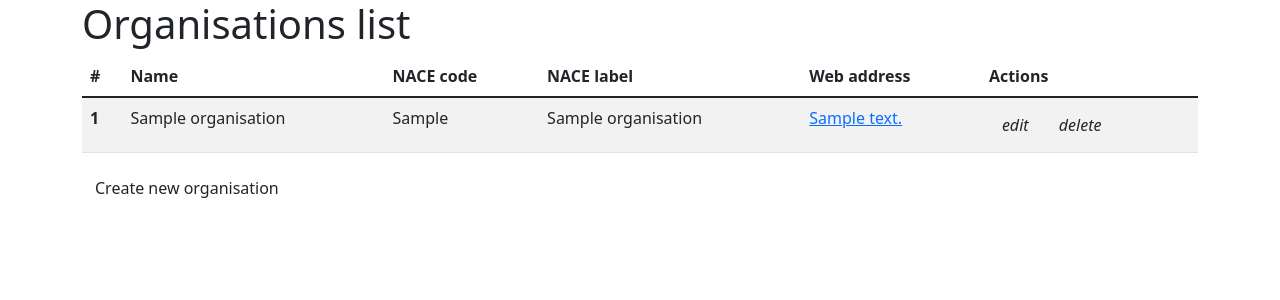
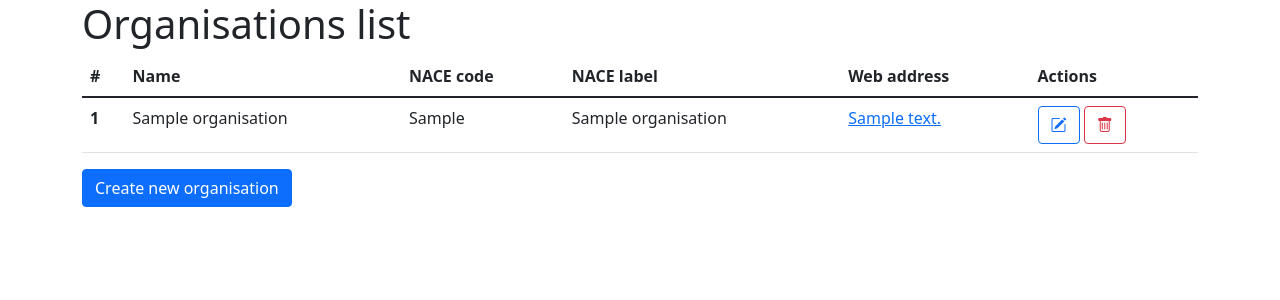
Before and after one commit to Code-Institute-Community/business-analysis-project, a Flask app: page /organisations in a window 1280 px wide. Shown: the top 300 px of the page. Run offline with Flask 2, Linux system fonts and the light colour scheme; a database or web service that is not in the repository returns one stand-in record (values such as "Sample title"); some libraries are stand-ins or nearby versions.

Commit message:
update organisation CRUD templates with Bootstrap styling

```diff
--- a/static/js/scripts.js
+++ b/static/js/scripts.js
@@ -1,9 +1,5 @@
-document.addEventListener('DOMContentLoaded', function () {
-    var elems = document.querySelectorAll('.tooltipped');
-    var instances = M.Tooltip.init(elems);
-});
-
-document.addEventListener('DOMContentLoaded', function () {
-    var elems = document.querySelectorAll('select');
-    var instances = M.FormSelect.init(elems);
-});
+// Enabling Bootstrap's tooltip
+var tooltipTriggerList = [].slice.call(document.querySelectorAll('[data-bs-toggle="tooltip"]'))
+var tooltipList = tooltipTriggerList.map(function (tooltipTriggerEl) {
+  return new bootstrap.Tooltip(tooltipTriggerEl)
+})
--- a/templates/organisations_list.html
+++ b/templates/organisations_list.html
@@ -3,7 +3,7 @@
 <h1>Organisations list</h1>
 
 {% if organisations %}
-<table class="table table-striped">
+<table class="table table-hover table-responsive-md">
     <thead>
         <tr>
             <th scope="col">#</th>
@@ -23,11 +23,11 @@
             <td>{{ organisation.nace_3_label }}</td>
             <td><a href={{ organisation.web_address }}>{{ organisation.web_address }}</a></td>
             <td>
-                <a href="{{ url_for('organisation_edit', organisation_id=organisation._id) }}" class="btn light-blue tooltipped" data-position="top" data-tooltip="Edit">
-                    <i class="material-icons">edit</i>
+                <a href="{{ url_for('organisation_edit', organisation_id=organisation._id) }}" class="btn btn-outline-primary" data-bs-toggle="tooltip" data-bs-placement="top" title="Edit">
+                    <i class="bi bi-pencil-square"></i>
                 </a>
-                <a href="{{ url_for('organisation_delete', organisation_id=organisation._id) }}" class="btn red tooltipped" data-position="top" data-tooltip="Delete">
-                    <i class="material-icons">delete</i>
+                <a href="{{ url_for('organisation_delete', organisation_id=organisation._id) }}" class="btn btn-outline-danger" data-bs-toggle="tooltip" data-bs-placement="top" title="Delete">
+                    <i class="bi bi-trash"></i>
                 </a>
             </td>
         </tr>
@@ -37,5 +37,5 @@
 {% else %}
 <p>No organisations found.</p>
 {% endif %}
-<a href="{{ url_for('organisation_create') }}" class="btn">Create new organisation</a>
+<a href="{{ url_for('organisation_create') }}" class="btn btn-primary">Create new organisation</a>
 {% endblock %}
```
Also changed, not shown: templates/create_organisation.html (+5 -2 lines), templates/edit_organisation.html (+7 -4 lines).
